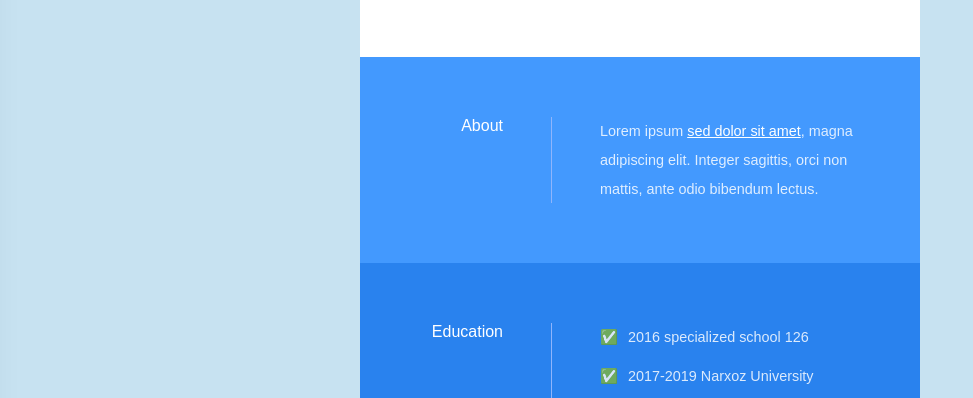
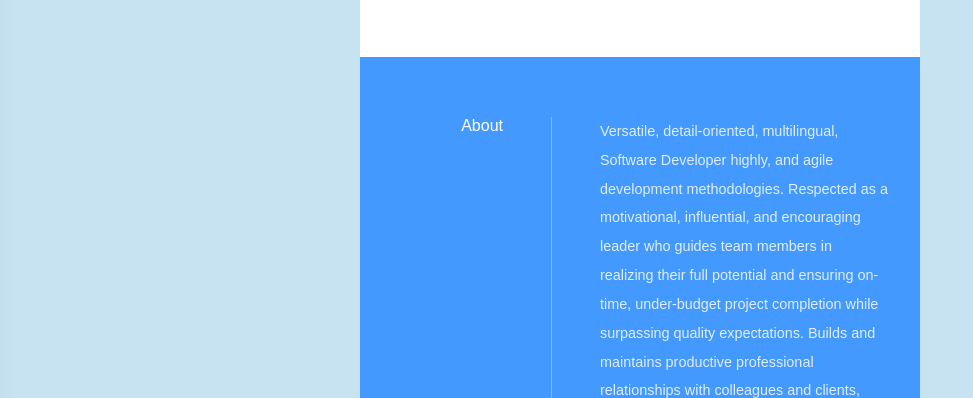
Before and after one commit to ziz2204/cv, a plain HTML site: page index.html in a window 1280 px wide. Shown: the part 396-794 px from the top of the page, without its empty margins (0-973 px from the left). Drawn offline with nearby package versions, Linux system fonts and the light colour scheme.

Commit message:
about blog added

```diff
--- a/index.html
+++ b/index.html
@@ -38,7 +38,12 @@
             <section class="section about-section" >
                 <h4 class="section-title">About</h4>
                 <div class="body-text">
-                    <p>Lorem ipsum <a href="#">sed dolor sit amet</a>, magna adipiscing elit. Integer sagittis, orci non mattis, ante odio bibendum lectus.</p>
+                    <p>Versatile, detail-oriented, multilingual, Software Developer highly, and agile development methodologies. Respected as a motivational,
+                        influential, and encouraging leader who guides team members in realizing their full potential and ensuring on-time, under-budget
+                        project completion while surpassing quality expectations. Builds and maintains productive professional relationships with colleagues
+                        and clients, leveraging rapport to achieve business objectives through a people-focused approach. Out-of-the-box thinker committed to driving innovation and implementing process
+
+                        improvements to enable growth.</p>
                 </div>
             </section>
             <section class="section work-section" id="Education">
```
